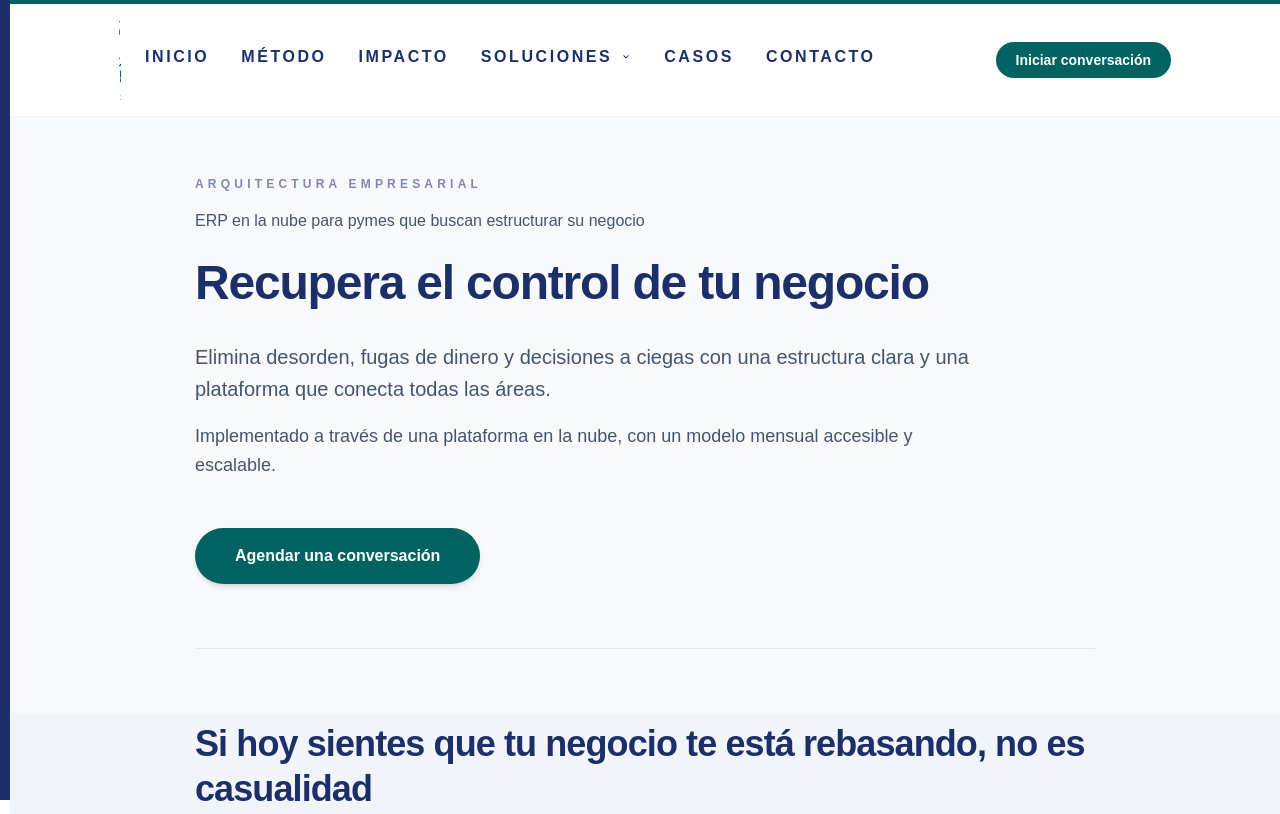
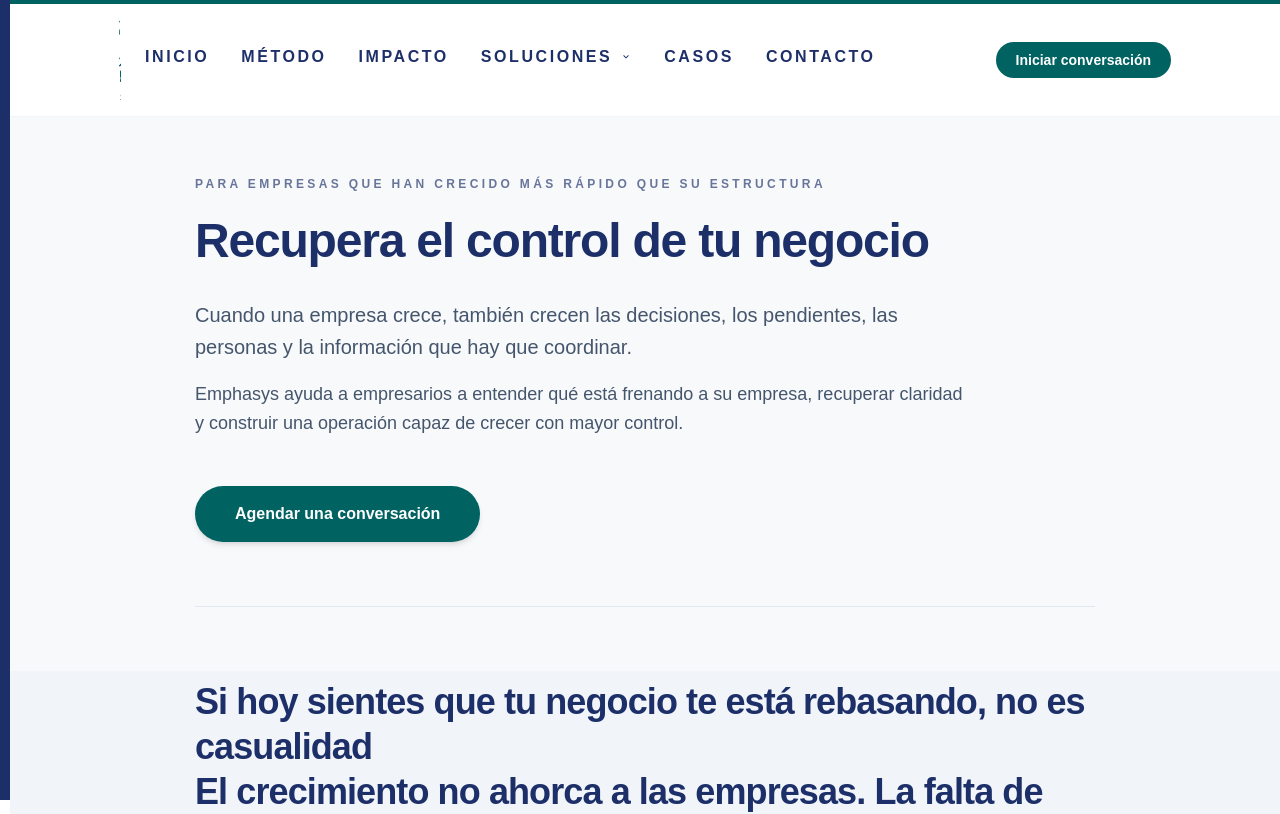
Before and after one commit to EmphaticoOnline/emphasys-web, a Next.js app: page / in a window 1280 px wide. Shown: the top 814 px of the page. Built offline with nearby package versions, Linux system fonts and the light colour scheme.

Commit message:
Alinear hero con Oferta Emphasys 1.0

```diff
--- a/components/Hero.tsx
+++ b/components/Hero.tsx
@@ -3,17 +3,12 @@
 const Hero = () => {
   return (
     <section id="inicio" className="relative bg-[#F7F9FB] text-slate-900">
-  <div className="mx-auto w-full max-w-[900px] px-6 sm:px-10 lg:px-0 pt-20 pb-16">
-
+      <div className="mx-auto w-full max-w-[900px] px-6 pt-20 pb-16 sm:px-10 lg:px-0">
         <p
-          className="text-xs font-semibold uppercase tracking-[0.35em]"
-          style={{ color: "var(--color-emphasys-blue)", opacity: 0.55 }}
+          className="text-xs font-semibold uppercase tracking-[0.28em]"
+          style={{ color: "var(--color-emphasys-blue)", opacity: 0.65 }}
         >
-          Arquitectura empresarial
-        </p>
-
-        <p className="mt-4 max-w-[780px] text-sm leading-relaxed text-slate-600 md:text-base">
-          ERP en la nube para pymes que buscan estructurar su negocio
+          Para empresas que han crecido más rápido que su estructura
         </p>
 
         <h1
@@ -24,15 +19,15 @@ const Hero = () => {
         </h1>
 
         <p className="mt-8 max-w-[780px] text-lg leading-relaxed text-slate-600 md:text-xl">
-          Elimina desorden, fugas de dinero y decisiones a ciegas con una estructura clara y una plataforma que conecta todas las áreas.
+          Cuando una empresa crece, también crecen las decisiones, los pendientes, las personas y la información que hay que coordinar.
         </p>
 
         <p className="mt-4 max-w-[780px] text-base leading-relaxed text-slate-600 md:text-lg">
-          Implementado a través de una plataforma en la nube, con un modelo mensual accesible y escalable.
+          Emphasys ayuda a empresarios a entender qué está frenando a su empresa, recuperar claridad y construir una operación capaz de crecer con mayor control.
         </p>
 
         <a
-          href="https://wa.me/523311107328?text=Hola%2C%20quiero%20ordenar%20mi%20negocio%20y%20mejorar%20mi%20control%20de%20ventas%20y%20costos.%20%C2%BFPodemos%20revisar%20mi%20caso%3F"
+          href="https://wa.me/523311107328?text=Hola%2C%20quiero%20conversar%20sobre%20lo%20que%20est%C3%A1%20pasando%20en%20mi%20empresa.%20%C2%BFPodemos%20revisar%20mi%20caso%3F"
           target="_blank"
           rel="noreferrer"
           className="mt-12 inline-block rounded-full px-10 py-4 text-base font-semibold text-white shadow-md transition duration-200 hover:opacity-90 focus-visible:outline-none focus-visible:ring-2 focus-visible:ring-[var(--color-emphasys-green)] focus-visible:ring-offset-2 focus-visible:ring-offset-[#F7F9FB]"
```
